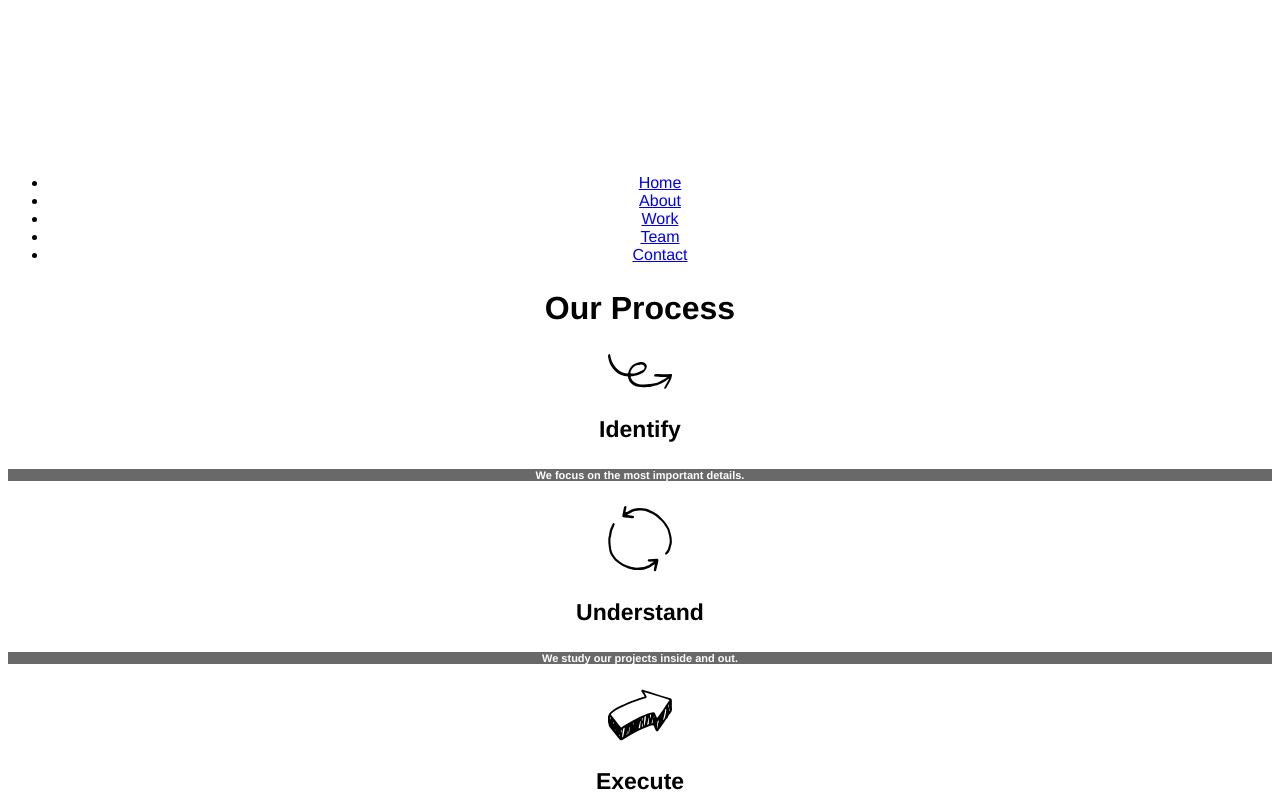
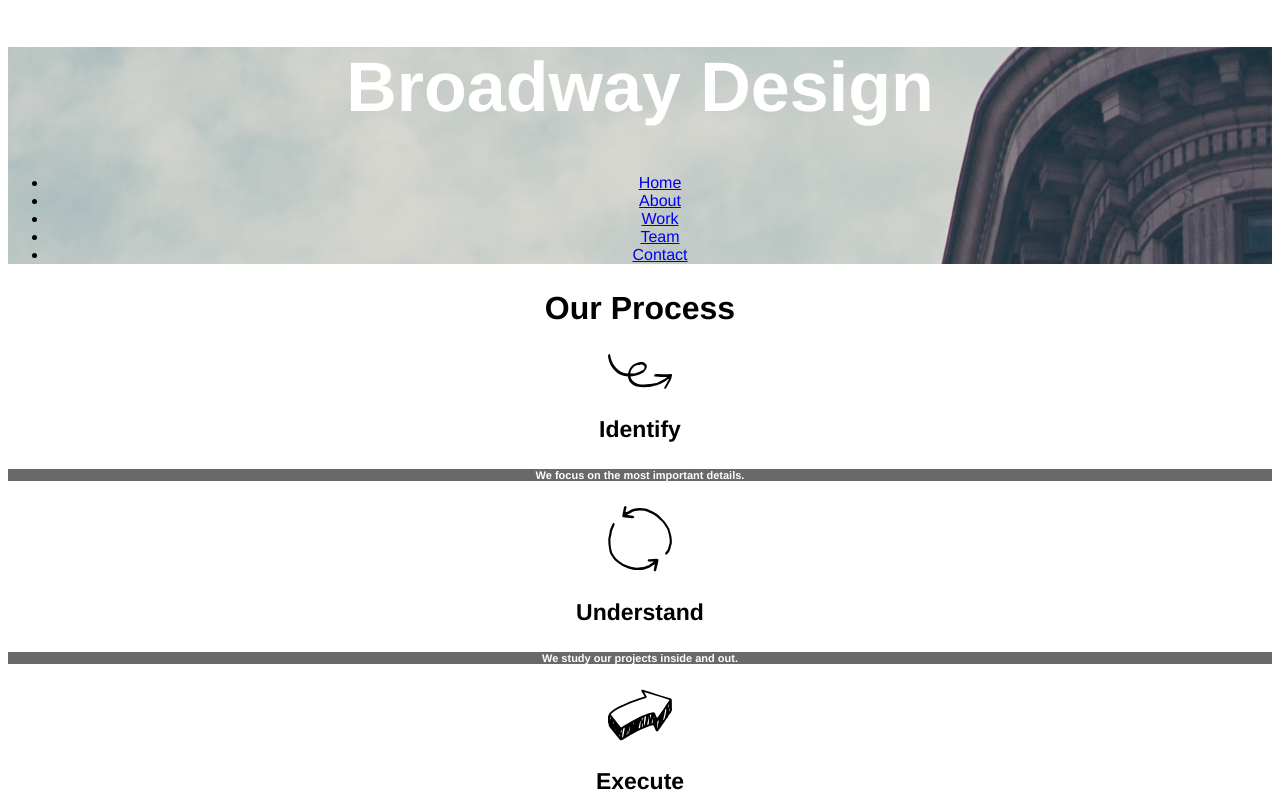
Before and after one commit to KarlGoddard/broadway, a plain HTML site: page index.html in a window 1280 px wide. Shown: the top 800 px of the page. Drawn offline with Linux system fonts and the light colour scheme; files whose address does not match are found by name.

Commit message:
fixed header background image

```diff
--- a/resources/css/style.css
+++ b/resources/css/style.css
@@ -3,7 +3,7 @@ body {
   font-family: Helvetica;
 }
 
-.home {
+#home {
   background-image: url("./resources/images/the-flatiron-building.png");
 }
 
```
Also changed, not shown: index.html (indentation only).
